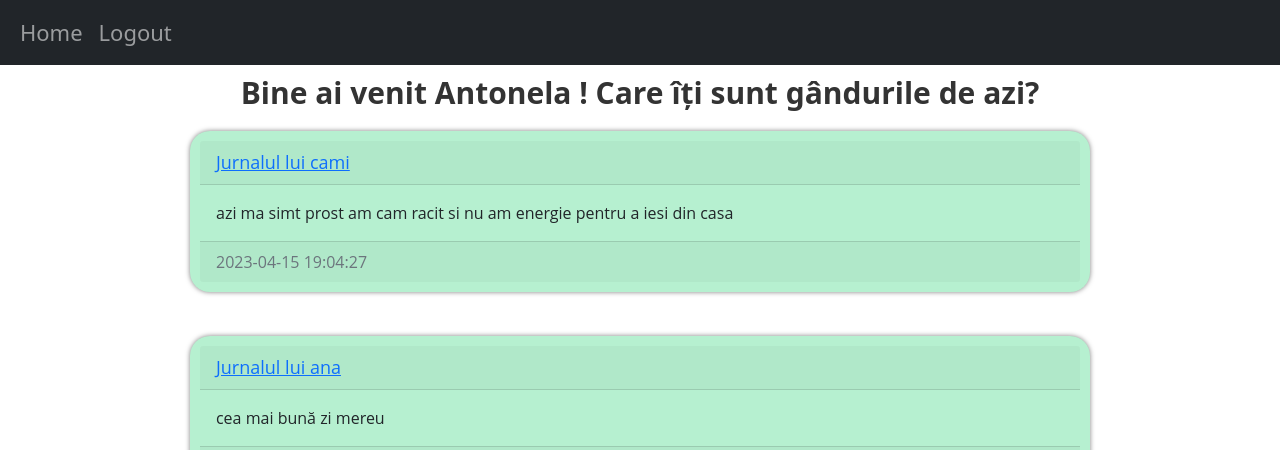
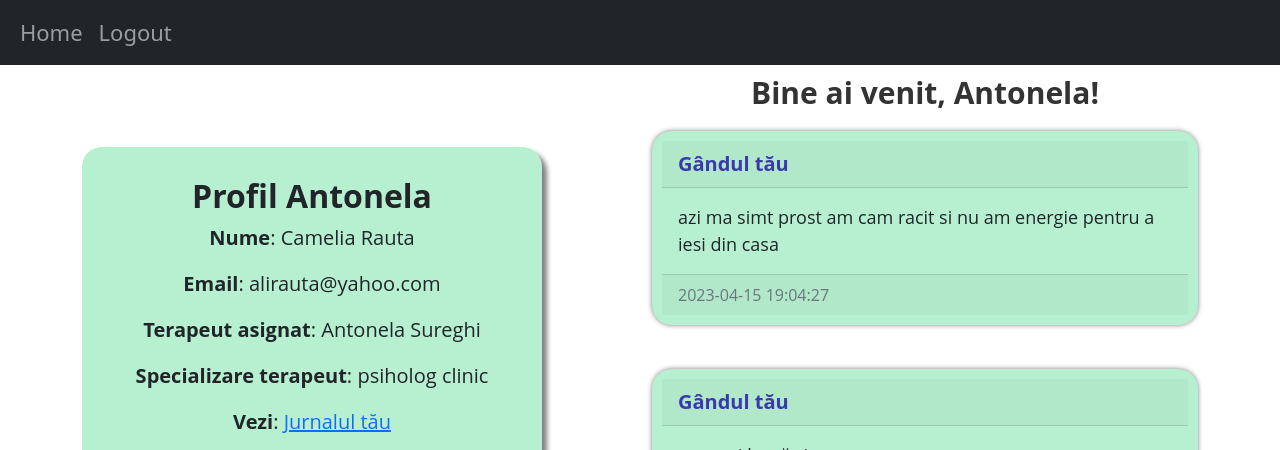
Before and after one commit to Alexandra150201/JurnalDeStare, a Flask app: template website/templates/jurnal.html in a window 1280 px wide. Shown: the top 450 px of the page. Run offline with Flask 3, Linux system fonts and the light colour scheme; the template is opened without the code that fills it: values that come from a table or form of the project are taken from there, others are empty; some web fonts are replaced.

Commit message:
added profile

```diff
--- a/website/controller/terapeutView.py
+++ b/website/controller/terapeutView.py
@@ -1,7 +1,7 @@
 from functools import wraps
 from flask import request, render_template, make_response, Blueprint
 from flask_login import login_required, current_user
-from website.domain.models import Post, Pacient
+from website.domain.models import Post, Pacient, Terapeut
 from  website.service.serviceCalendar import  ServiceCalendar
 
 class ControllerTerapeut:
@@ -31,7 +31,9 @@ class ControllerTerapeut:
         if current_user.role == 'terapeut':
             return render_template("homeTerapeut.html", user=current_user, pacienti=pacienti)
         else:
-            return render_template("homePacient.html", user=current_user, posts=posts_today)
+            pacient = Pacient.query.filter_by(id=current_user.id).first()
+            terap = Terapeut.query.filter_by(id=pacient.terapeut_asignat).first()
+            return render_template("homePacient.html", user=current_user, posts=posts_today, pacient=pacient,terapeut=terap)
 
     @staticmethod
     @login_required
--- a/website/templates/jurnal.html
+++ b/website/templates/jurnal.html
@@ -1,37 +1,62 @@
-{% extends "base.html" %} {% block title %}Home{% endblock %} {% block content
-%}
-<h1 align="center" style="font-size: 30px ;
-  font-weight: bold ;
+{% extends "base.html" %}
+{% block title %}Home{% endblock %}
+{% block content %}
+<div class="row">
+  <div class="col-md-6 mx-auto d-flex align-items-center vh-100">
+    <div class="card border-dark text-center" style="background-color: #b6f0d0;
+      box-shadow: 5px 5px 5px rgba(0, 0, 0, 0.5);
+      margin-top: auto;
+      margin-bottom: auto;
+      padding: 30px;
+      border-radius: 20px;
+      border: none;
+      font-family: 'Open Sans', sans-serif !important;">
+      <h5 class="card-title" style="font-size: 32px; font-weight: bold;">Profil {{ user.username }}</h5>
+      <p class="card-text" style="font-size: 20px;"><b>Nume</b>: {{ pacient.first_name }} {{ pacient.last_name }}</p>
+      <p class="card-text" style="font-size: 20px;"><b>Email</b>: {{ user.email }}</p>
+      <p class="card-text" style="font-size: 20px;"><b>Terapeut asignat</b>: {{ terapeut.first_name }} {{ terapeut.last_name }}</p>
+      <p class="card-text" style="font-size: 20px;"><b>Specializare terapeut</b>: {{ terapeut.function }}</p>
+      <p class="card-text" style="font-size: 20px;"><b>Vezi</b>: <a href="/jurnal" style="font-size: 20px;">Jurnalul tău</a></p>
+      <div style="max-width: 430px; margin: 0 auto;">
+        <img src="https://insidesmallbusiness.com.au/wp-content/uploads/2021/04/bigstock-Hands-Of-Diverse-Group-Of-Peop-343671511-e1625192493671.jpg" alt="Profile Image" style="width: 100%; height: 100%; border-radius: 50%;">
+      </div>
+    </div>
+  </div>
+  <div class="col-md-6">
+    <h1 align="center" style="font-size: 30px;
+      font-weight: bold;
       color: #333;
-  padding: 10px">{% block header %} Bine ai venit {{user.username}} !
-{% block subheader %}Care îți sunt gândurile de azi?{% endblock %}
-{% endblock %}</h1>
+      padding: 10px;">
+      {% block header %}Bine ai venit, {{ user.username }}!{% endblock %}
+    </h1>
     <div id="posts">
       {% for post in posts %}
       <div class="card border-dark" style="background-color: #b6f0d0;
         box-shadow: 0px 0px 5px rgba(0, 0, 0, 0.5);
         margin: 10px auto;
-  max-width: 900px;
+        max-width: 1000px;
         padding: 10px;
         border-radius: 20px;
         border: none;
         font-family: 'Open Sans', sans-serif !important;">
         <div class="card-header d-flex justify-content-between align-items-center">
-      <a href="/jurnal" style="font-size: 18px;">Jurnalul lui {{post.user.username}}</a>
+          <div class="card-text" style="font-size: 20px; font-weight:bold; color: #3b39af">Gândul tău</div>
         </div>
-    <div class="card-body" >
-      <div class="card-text" style="font-size: 16px;">{{post.text}}</div>
+        <div class="card-body">
+          <div class="card-text" style="font-size: 18px;">{{ post.text }}</div>
         </div>
-    <div class="card-footer text-muted">{{post.date_created}}</div>
+        <div class="card-footer text-muted">{{ post.date_created }}</div>
       </div>
-  <br/> {% endfor %}
+      <br/>
+      {% endfor %}
     </div>
     {% block footer %}
     <div align="center">
-  <a href="/create-post"
-    ><button type="button" >
-      Adaugă un gând
-    </button></a
-  >
+      <a href="/create-post">
+        <button type="button">Adaugă un gând</button>
+      </a>
     </div>
-{% endblock %} {% endblock %}
+    {% endblock %}
+  </div>
+</div>
+{% endblock %}
```
Also changed, not shown: website/controller/pacientView.py (+7 -3 lines), instance/database.db, website/templates/support.jpg (added). Lines whose indentation alone changed are shown as unchanged.
